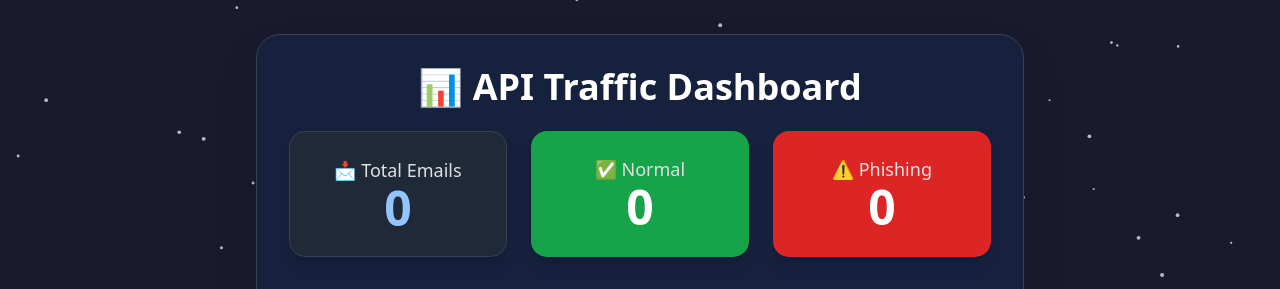
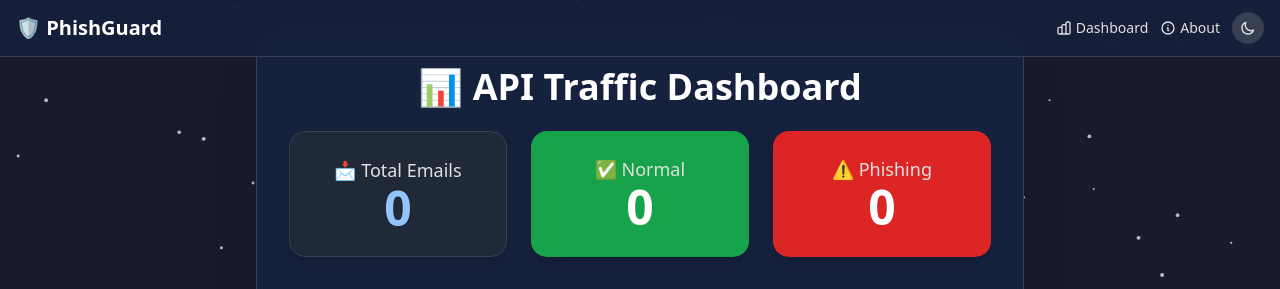
Before and after one commit to cannyworm/Phishing-email-Detection, a FastAPI app: page /dashboard in a window 1280 px wide. Shown: the top 289 px of the page. Run offline with FastAPI, Linux system fonts and the light colour scheme; parts of the project's set-up code (start-up, migrations or seed data) failed here and were passed over; some libraries are stand-ins or nearby versions.

Commit message:
feat: add navbar and fix ui

```diff
--- a/templates/dashboard.html
+++ b/templates/dashboard.html
@@ -39,6 +39,32 @@
 </head>
 
 <body class="bg-darkBg min-h-screen flex items-center justify-center relative overflow-hidden text-darkText p-4">
+    <nav class="fixed top-0 left-0 right-0 bg-darkCard bg-opacity-80 backdrop-blur-lg z-50 px-4 py-3 border-b border-gray-700">
+        <div class="container mx-auto flex justify-between items-center">
+            <div class="flex items-center gap-2">
+                <span class="text-white text-xl font-bold">🛡️ PhishGuard</span>
+            </div>
+            <div class="flex items-center gap-3">
+                <a href="/dashboard" class="hidden sm:flex items-center gap-1 text-sm hover:text-white transition-colors">
+                    <svg xmlns="http://www.w3.org/2000/svg" class="h-4 w-4" fill="none" viewBox="0 0 24 24" stroke="currentColor">
+                        <path stroke-linecap="round" stroke-linejoin="round" stroke-width="2" d="M9 19v-6a2 2 0 00-2-2H5a2 2 0 00-2 2v6a2 2 0 002 2h2a2 2 0 002-2zm0 0V9a2 2 0 012-2h2a2 2 0 012 2v10m-6 0a2 2 0 002 2h2a2 2 0 002-2m0 0V5a2 2 0 012-2h2a2 2 0 012 2v14a2 2 0 01-2 2h-2a2 2 0 01-2-2z" />
+                    </svg>
+                    Dashboard
+                </a>
+                <a href="https://github.com/apolloS125/Phishing-email-Detection" class="hidden sm:flex items-center gap-1 text-sm hover:text-white transition-colors">
+                    <svg xmlns="http://www.w3.org/2000/svg" class="h-4 w-4" fill="none" viewBox="0 0 24 24" stroke="currentColor">
+                        <path stroke-linecap="round" stroke-linejoin="round" stroke-width="2" d="M13 16h-1v-4h-1m1-4h.01M21 12a9 9 0 11-18 0 9 9 0 0118 0z" />
+                    </svg>
+                    About
+                </a>
+                <button class="p-2 rounded-full bg-gray-700 hover:bg-gray-600 transition-colors focus:outline-none focus:ring-2 focus:ring-accent" id="theme-toggle">
+                    <svg xmlns="http://www.w3.org/2000/svg" class="h-4 w-4" fill="none" viewBox="0 0 24 24" stroke="currentColor">
+                        <path stroke-linecap="round" stroke-linejoin="round" stroke-width="2" d="M20.354 15.354A9 9 0 018.646 3.646 9.003 9.003 0 0012 21a9.003 9.003 0 008.354-5.646z" />
+                    </svg>
+                </button>
+            </div>
+        </div>
+    </nav>
     <div id="tsparticles" class="absolute inset-0 -z-10"></div>
 
     <div class="bg-darkCard p-4 sm:p-8 rounded-xl sm:rounded-3xl shadow-2xl w-full max-w-3xl border border-gray-700 text-center relative animate-fadeIn">
```
Also changed, not shown: templates/index.html (+7 -20 lines), 1 other file.
